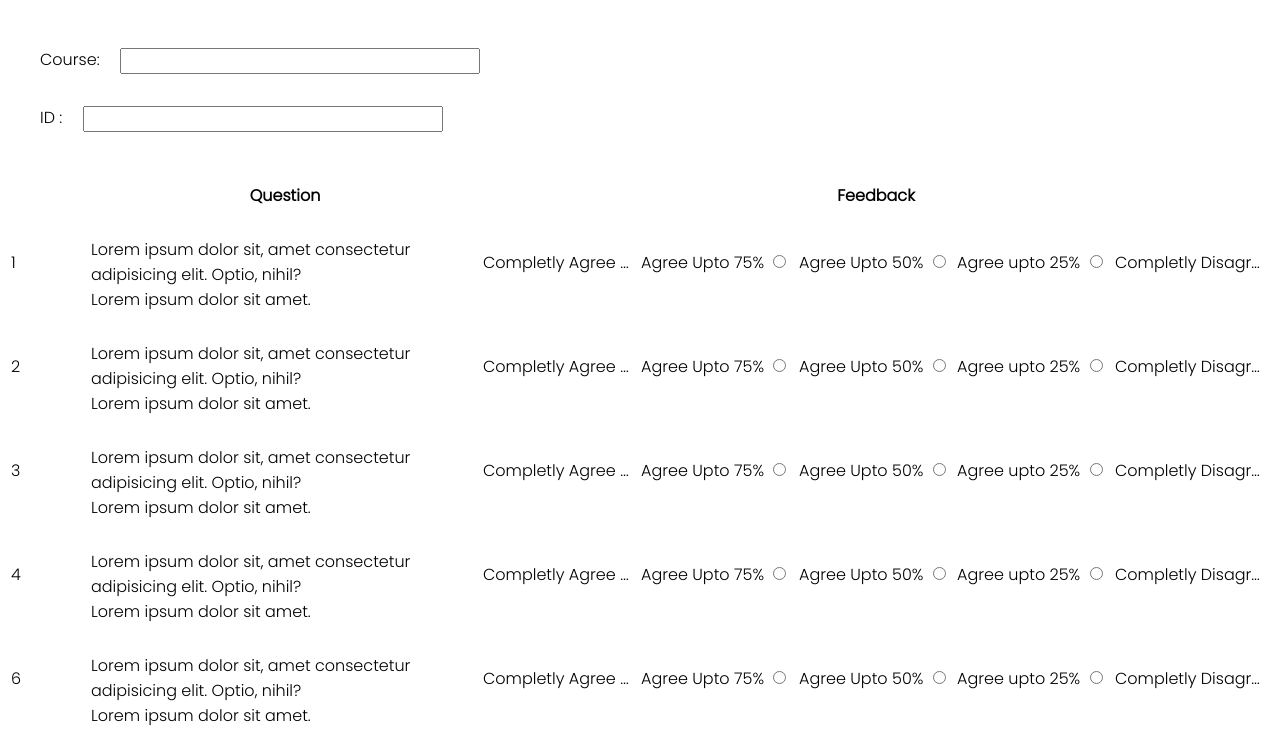
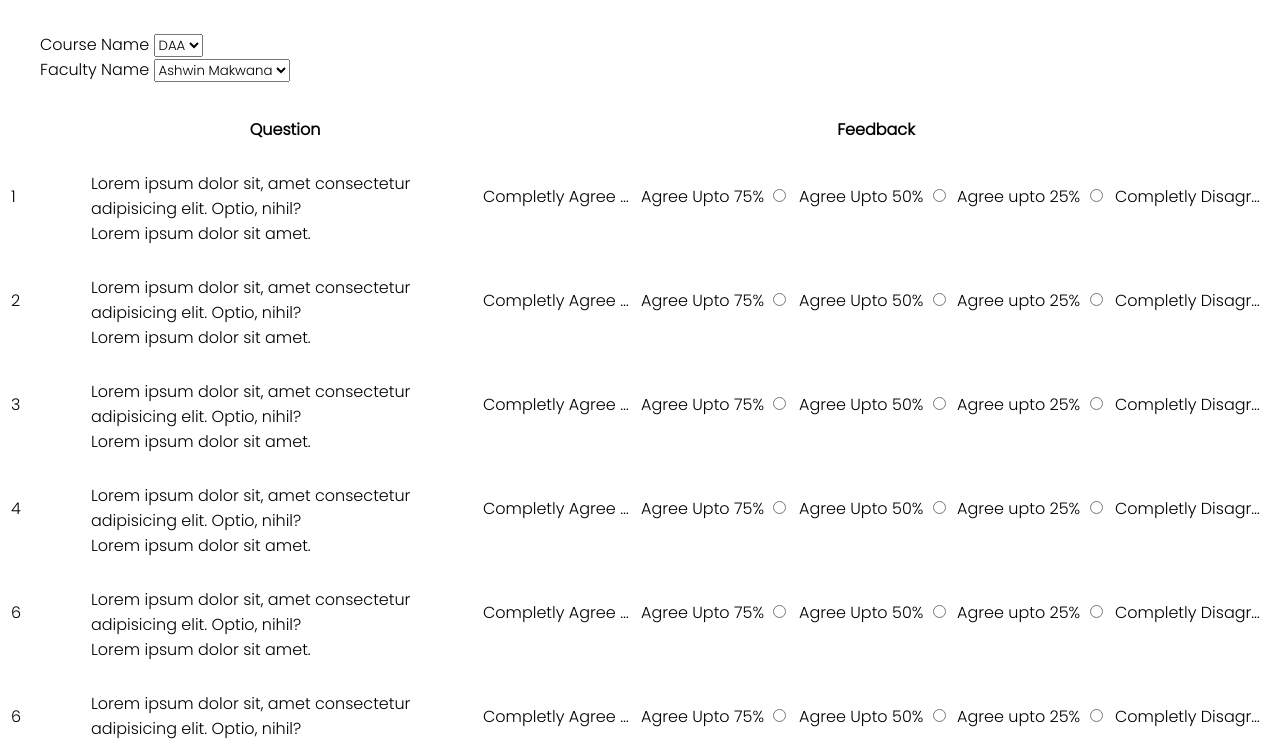
Before and after one commit to ndan11/AWT-Feedback, a plain HTML site: page client/index.html in a window 1280 px wide. Shown: the top 745 px of the page. Drawn offline with Linux system fonts and the light colour scheme.

Commit message:
Improved V2

```diff
--- a/client/index.html
+++ b/client/index.html
@@ -13,9 +13,26 @@
 </head>
 <body>
     <div class="upper-part">
-    Course: <input type="text" name="teacher"> <br>
-    ID : <input type="text" name="cid">
-    </div>
+<form action="">
+  <label for="Course">Course Name</label>
+  <select id="Course" name="Course">
+    <option value="CE252">DAA</option>
+    <option value="HS152">HS</option>
+    <option value="CE355">OS</option>
+    <option value="CE144">EOE</option>
+  </select>
+</form>
+
+<form action="">
+  <label for="faculty">Faculty Name</label>
+  <select id="faculty" name="faculty">
+    <option value="A">Ashwin Makwana</option>
+    <option value="B">Rithesh Patel</option>
+    <option value="C">Ronak Patel</option>
+    <option value="D">Martin Parmar</option>
+  </select>
+</form>
+  </div>
 
     <table class="table">
         <thead>
@@ -207,5 +224,6 @@
 
         </tbody>
       </table>
+      <button type="submit" class="btn">SUBMIT</button>
 </body>
 </html>
--- a/client/style.css
+++ b/client/style.css
@@ -38,3 +38,9 @@
 .row-7 {
   width: 10%;
 }
+.btn {
+  margin: 2rem 45%;
+  padding: 1.2rem 3rem;
+  background-color: bisque;
+  border: 3px solid coral;
+}
```
